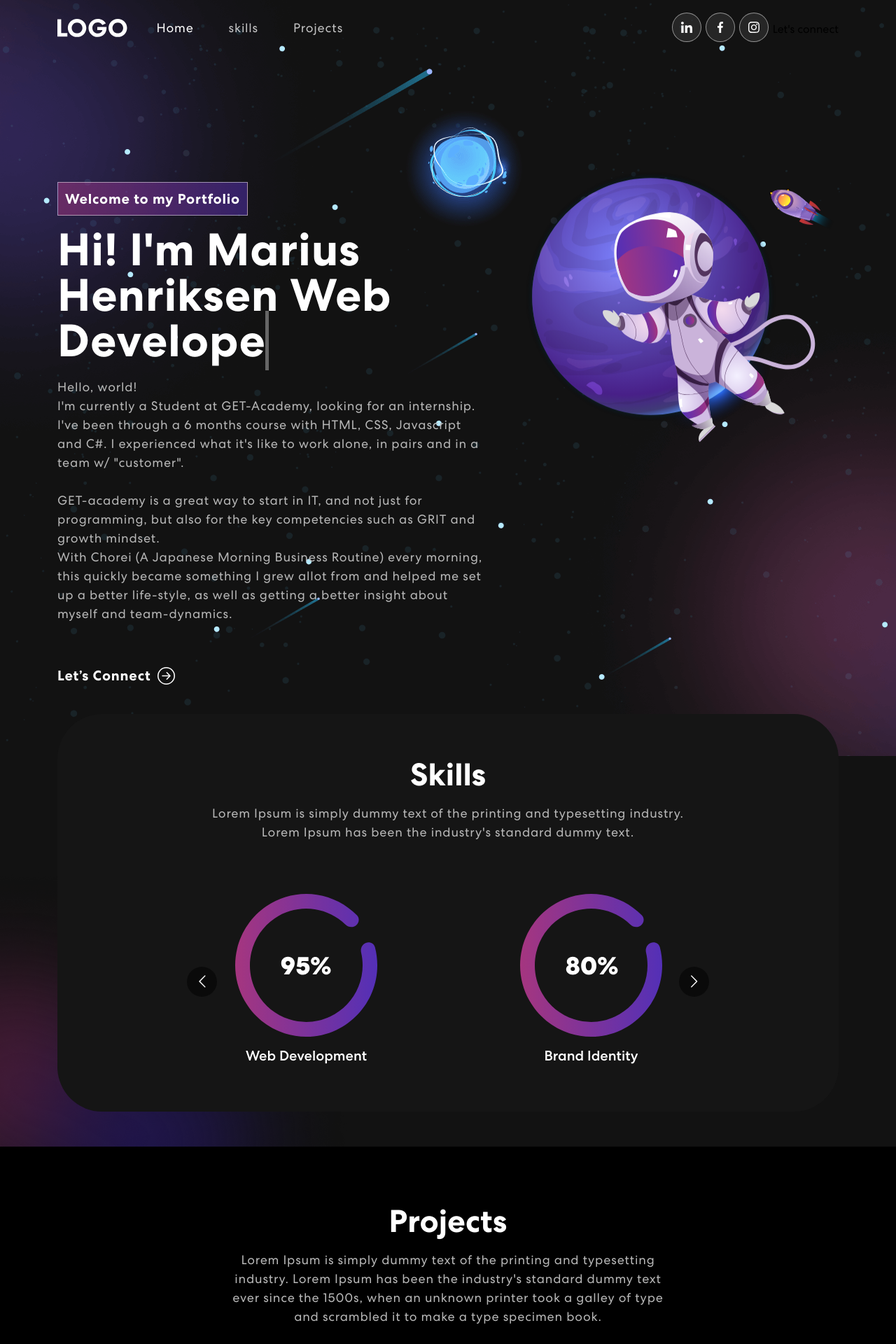
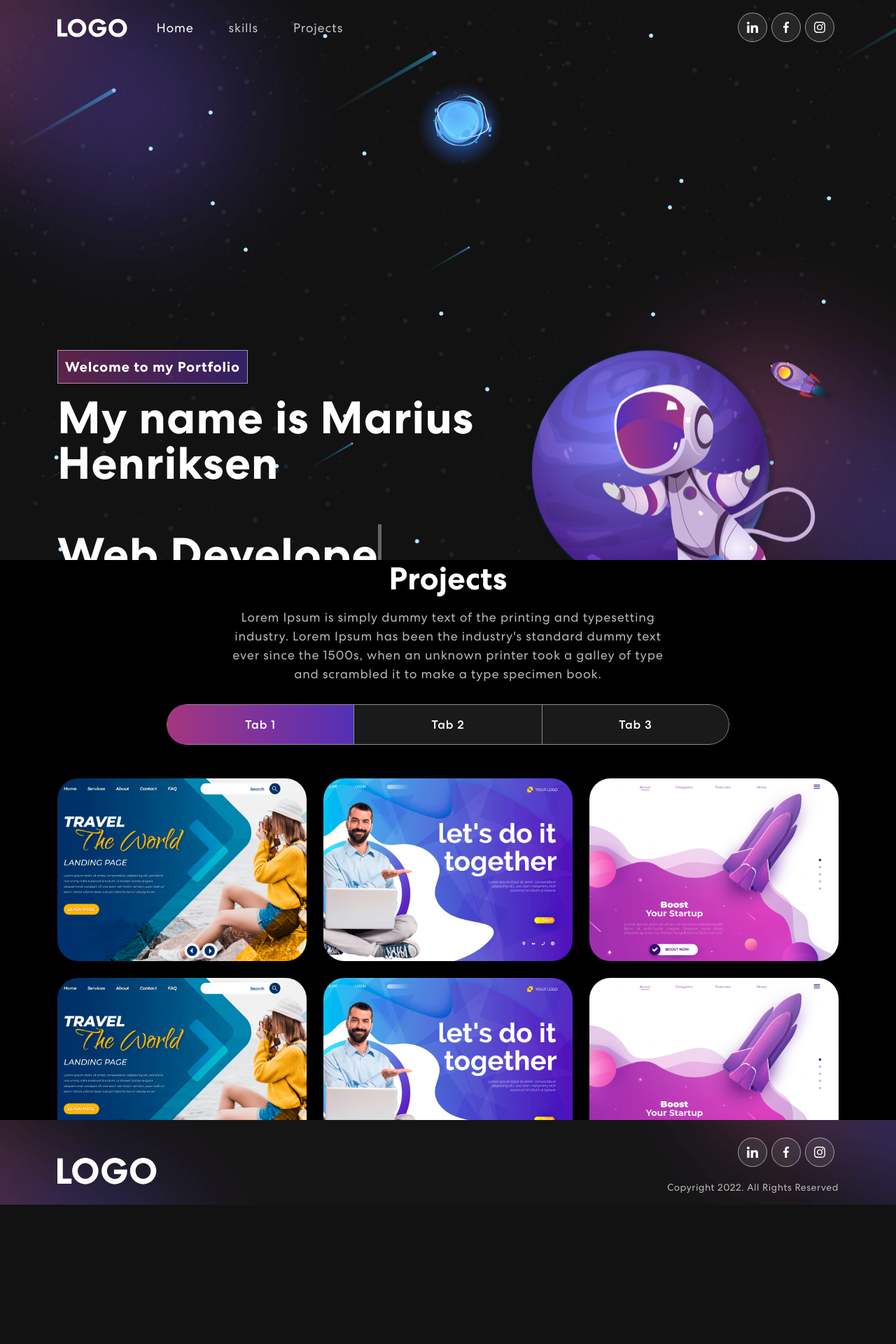
Before and after one commit to Marshan88/personal-portfolio, a React (Create React App) app: page / in a window 1280 px wide. Shown: the top 1920 px of the page at 70% size. After the commit the page ends 1721 px from the top, so only its background shows below. Built offline with nearby package versions, Linux system fonts and the light colour scheme.

Commit message:
removed skills
and fixed overflow -y from right and left image at bottom

```diff
--- a/src/App.css
+++ b/src/App.css
@@ -91,7 +91,7 @@ nav.navbar {
   transition:  0.32s ease-in-out;
 }
 nav.navbar.scrolled {
-  padding: 0px 0;
+  padding: 18px 0;
   background-color: #121212;
 }
 nav.navbar a.navbar-brand {
@@ -232,8 +232,8 @@ nav.navbar .navbar-toggler[aria-expanded="true"] .navbar-toggler-icon {
 
 /************ Banner Css ************/
 .banner {
-  margin-top: 0;
-  padding: 260px 0 100px 0;
+  height: 100vh;
+  padding: 500px 0 0 0;
   background-image: url('./assets/img/banner-bg.png');
   background-position: top center;
   background-size: cover;
@@ -333,7 +333,6 @@ nav.navbar .navbar-toggler[aria-expanded="true"] .navbar-toggler-icon {
   margin: 0 auto 15px auto;
 }
 .background-image-left {
-  top: 28%;
   position: absolute;
   bottom: 0;
   width: 40%;
@@ -342,9 +341,10 @@ nav.navbar .navbar-toggler[aria-expanded="true"] .navbar-toggler-icon {
 
 /************ Projects Css ************/
 .project {
-  padding: 80px 0;
+  height: 100vh;
   position: relative;
   background-color: black;
+  overflow-y: hidden;
 }
 .project h2 {
 	font-size: 45px;
@@ -458,8 +458,7 @@ nav.navbar .navbar-toggler[aria-expanded="true"] .navbar-toggler-icon {
   letter-spacing: 0.8px;
 }
 .background-image-right {
-  top: 20%;
-  position: absolute;
+  position: absolute; /*sticky?*/
   bottom: 0;
   width: 35%;
   right: 0;
@@ -540,7 +539,7 @@ nav.navbar .navbar-toggler[aria-expanded="true"] .navbar-toggler-icon {
 
 /************ Footer Css ************/
 .footer {
-  padding: 0 0 50px 0;
+  padding: 25px 0 0 0;
   background-image: url('./assets/img/footer-bg.png');
   background-position: center center;
   background-size: cover;
--- a/src/App.js
+++ b/src/App.js
@@ -15,7 +15,7 @@ function App() {
     <div className="App">
       <NavBar />
       <Banner />
-      <Skills />
+      {/* <Skills /> */}
       <Projects />
       <Footer />
     </div>
--- a/src/components/Banner.js
+++ b/src/components/Banner.js
@@ -56,16 +56,10 @@ export const Banner = () => {
       <Container>
         <Row className="aligh-items-center">
           <Col xs={12} md={6} xl={7}>
-            <TrackVisibility>
-              {({ isVisible }) => (
-                <div
-                  className={
-                    isVisible ? "animate__animated animate__fadeIn" : ""
-                  }
-                >
             <span className="tagline">Welcome to my Portfolio</span>
             <h1>
-                    {`Hi! I'm Marius Henriksen`}{" "}
+              {`My name is Marius Henriksen`}
+              <br></br><br></br>
               <span
                 className="txt-rotate"
                 dataPeriod="1000"
@@ -74,25 +68,19 @@ export const Banner = () => {
                 <span className="wrap">{text}</span>
               </span>
             </h1>
+            <br></br>
             <p>
-                    Hello, world!<br></br>I'm currently a Student at
-                    GET-Academy, looking for an internship.<br></br> I've been
-                    through a 6 months course with HTML, CSS, Javascript and C#.
-                    I experienced what it's like to work alone, in pairs and in
-                    a team w/ "customer".<br></br> <br></br> GET-academy is a
-                    great way to start in IT, and not just for programming, but
-                    also for the key competencies such as GRIT and growth
-                    mindset.<br></br> With Chorei (A Japanese Morning Business
-                    Routine) every morning, this quickly became something I grew
-                    allot from and helped me set up a better life-style, as well
-                    as getting a better insight about myself and team-dynamics.
+              Hello, world!<br></br>I'm currently a Student at GET-Academy,
+              looking for an internship.<br></br> I've been through a 6 months
+              course with HTML, CSS, Javascript and C#. I experienced what it's
+              like to work alone, in pairs and in a team w/ "customer".<br></br>{" "}
+              <br></br> GET-academy is a great way to start not only for
+              programming, but also for the key competencies such as GRIT and
+              growth mindset.<br></br> With Chorei (A Japanese Morning Business
+              Routine) every morning, this quickly became something I grew allot
+              from and helped me set up a better life-style, as well as getting
+              a better insight about myself and team-dynamics.
             </p>
-                  <button onClick={() => console.log("connect")}>
-                    Let’s Connect <ArrowRightCircle size={25} />
-                  </button>
-                </div>
-              )}
-            </TrackVisibility>
           </Col>
           <Col xs={12} md={6} xl={5}>
             <TrackVisibility>
--- a/src/components/NavBar.js
+++ b/src/components/NavBar.js
@@ -68,19 +68,16 @@ export const NavBar = () => {
           </Nav>
           <span className="navBar-text">
             <div className="social-icon">
-              <a href="#home">
-                <img src={navIcon1} alt="home" />
+              <a href="mailto:mariusshenriksen@gmail.com">
+                <img src={navIcon1} alt="email" />
               </a>
-              <a href="#skills">
+              <a href="https://www.buymeacoffee.com/mariushenrix">
                 <img src={navIcon2} alt="buymeacoffe" />
               </a>
-              <a href="#">
+              <a href="https://github.com/Marshan88">
                 <img src={navIcon3} alt="github" />
               </a>
             </div>
-            <button className="vvd" onClick={() => console.log("connect")}>
-              <span>Let's connect</span>
-            </button>
           </span>
         </Navbar.Collapse>
       </Container>
--- a/src/components/Projects.js
+++ b/src/components/Projects.js
@@ -4,11 +4,10 @@ import projImg1 from "../assets/img/project-img1.png";
 import projImg2 from "../assets/img/project-img2.png";
 import projImg3 from "../assets/img/project-img3.png";
 import colorSharp2 from "../assets/img/color-sharp2.png";
-import 'animate.css';
-import TrackVisibility from 'react-on-screen';
+import "animate.css";
+import TrackVisibility from "react-on-screen";
 
 export const Projects = () => {
-
   const projects = [
     {
       title: "Business Startup",
@@ -47,13 +46,26 @@ export const Projects = () => {
       <Container>
         <Row>
           <Col size={12}>
+            <h2>Projects</h2>
+            <p>
+              Lorem Ipsum is simply dummy text of the printing and typesetting
+              industry. Lorem Ipsum has been the industry's standard dummy text
+              ever since the 1500s, when an unknown printer took a galley of
+              type and scrambled it to make a type specimen book.
+            </p>
             <TrackVisibility>
-              {({ isVisible }) =>
-              <div className={isVisible ? "animate__animated animate__fadeIn": ""}>
-                <h2>Projects</h2>
-                <p>Lorem Ipsum is simply dummy text of the printing and typesetting industry. Lorem Ipsum has been the industry's standard dummy text ever since the 1500s, when an unknown printer took a galley of type and scrambled it to make a type specimen book.</p>
+              {({ isVisible }) => (
+                <div
+                  className={
+                    isVisible ? "animate__animated animate__fadeInUp" : ""
+                  }
+                >
                   <Tab.Container id="projects-tabs" defaultActiveKey="first">
-                  <Nav variant="pills" className="nav-pills mb-5 justify-content-center align-items-center" id="pills-tab">
+                    <Nav
+                      variant="pills"
+                      className="nav-pills mb-5 justify-content-center align-items-center"
+                      id="pills-tab"
+                    >
                       <Nav.Item>
                         <Nav.Link eventKey="first">Tab 1</Nav.Link>
                       </Nav.Item>
@@ -64,35 +76,46 @@ export const Projects = () => {
                         <Nav.Link eventKey="third">Tab 3</Nav.Link>
                       </Nav.Item>
                     </Nav>
-                  <Tab.Content id="slideInUp" className={isVisible ? "animate__animated animate__slideInUp" : ""}>
+                    <Tab.Content
+                      id="slideInUp"
+                      className={
+                        isVisible ? "animate__animated animate__zoomIn" : ""
+                      }
+                    >
                       <Tab.Pane eventKey="first">
                         <Row>
-                        {
-                          projects.map((project, index) => {
-                            return (
-                              <ProjectCard
-                                key={index}
-                                {...project}
-                                />
-                            )
-                          })
-                        }
+                          {projects.map((project, index) => {
+                            return <ProjectCard key={index} {...project} />;
+                          })}
                         </Row>
                       </Tab.Pane>
                       <Tab.Pane eventKey="second">
-                      <p>Lorem ipsum dolor sit amet consectetur adipisicing elit. Cumque quam, quod neque provident velit, rem explicabo excepturi id illo molestiae blanditiis, eligendi dicta officiis asperiores delectus quasi inventore debitis quo.</p>
+                        <p>
+                          Lorem ipsum dolor sit amet consectetur adipisicing
+                          elit. Cumque quam, quod neque provident velit, rem
+                          explicabo excepturi id illo molestiae blanditiis,
+                          eligendi dicta officiis asperiores delectus quasi
+                          inventore debitis quo.
+                        </p>
                       </Tab.Pane>
                       <Tab.Pane eventKey="third">
-                      <p>Lorem ipsum dolor sit amet consectetur adipisicing elit. Cumque quam, quod neque provident velit, rem explicabo excepturi id illo molestiae blanditiis, eligendi dicta officiis asperiores delectus quasi inventore debitis quo.</p>
+                        <p>
+                          Lorem ipsum dolor sit amet consectetur adipisicing
+                          elit. Cumque quam, quod neque provident velit, rem
+                          explicabo excepturi id illo molestiae blanditiis,
+                          eligendi dicta officiis asperiores delectus quasi
+                          inventore debitis quo.
+                        </p>
                       </Tab.Pane>
                     </Tab.Content>
                   </Tab.Container>
-              </div>}
+                </div>
+              )}
             </TrackVisibility>
           </Col>
         </Row>
       </Container>
       <img className="background-image-right" src={colorSharp2}></img>
     </section>
-  )
-}
+  );
+};
```
Lines whose indentation alone changed are shown as unchanged.
